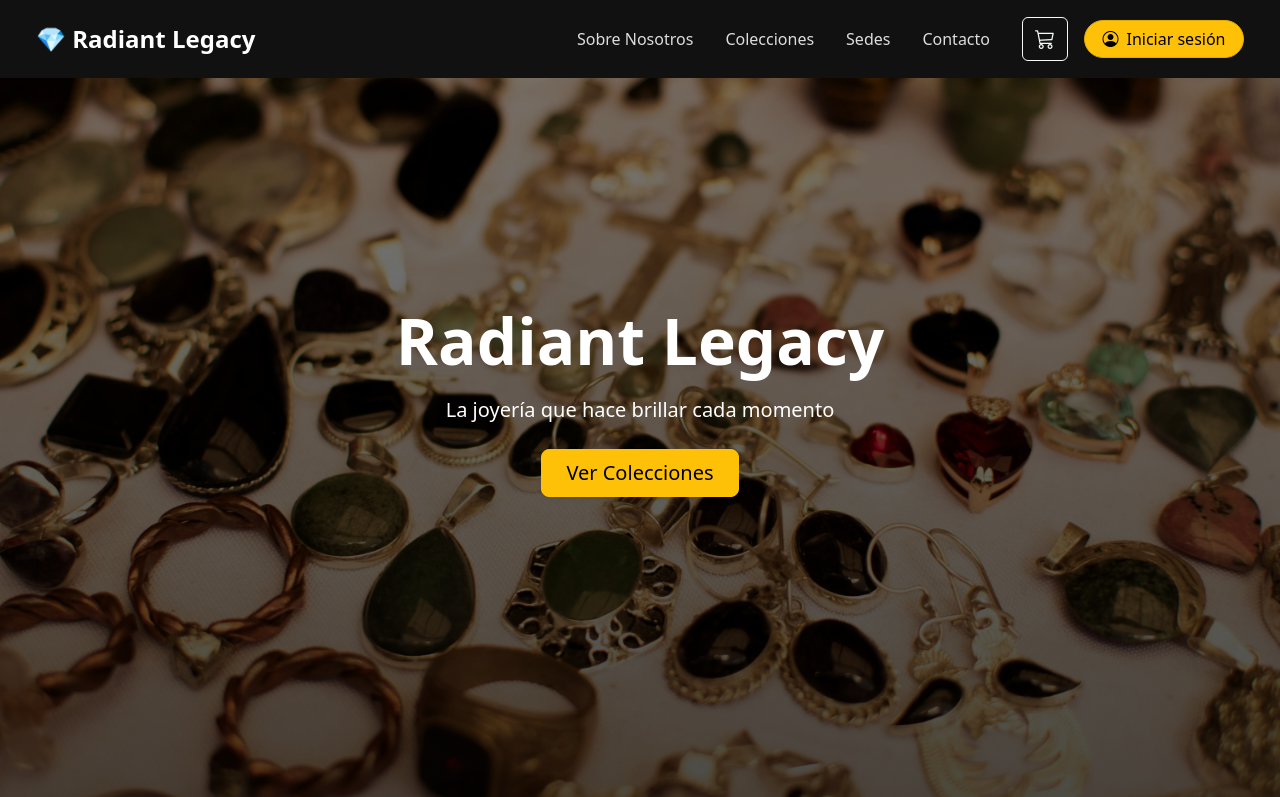
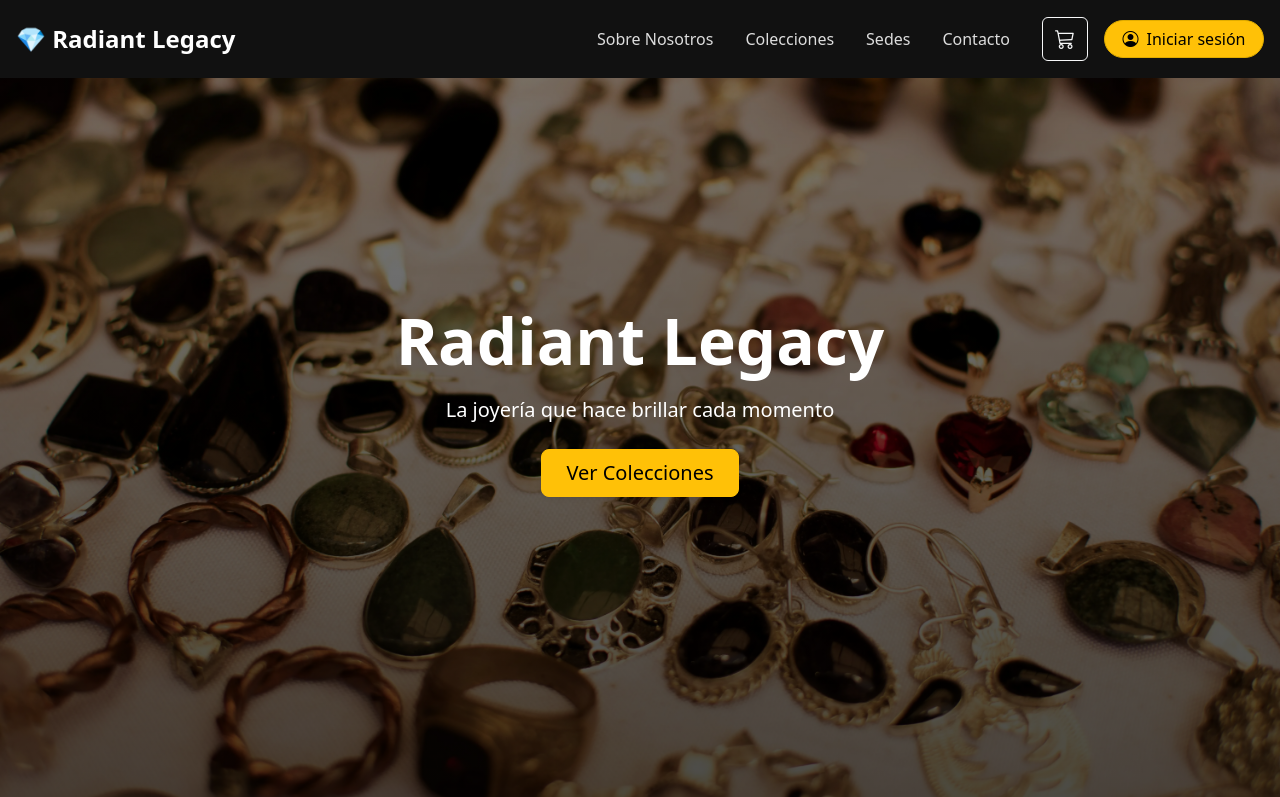
Before and after one commit to iJosueeh/radiant-legacy-web, a React (Vite) app in the folder radiant-legacy/: page / in a window 1280 px wide. Shown: the top 797 px of the page. Built offline with nearby package versions, Linux system fonts and the light colour scheme.

Commit message:
Fix: Scroll Horizon eliminado

```diff
--- a/radiant-legacy/src/App.css
+++ b/radiant-legacy/src/App.css
@@ -4,6 +4,12 @@
   padding: 0;
   margin: 0;
   text-align: center;
+}
+
+html,
+body {
+  overflow-x: hidden;
+  max-width: 100vw;
 }
 
 .logo {
--- a/radiant-legacy/src/components/Hero.jsx
+++ b/radiant-legacy/src/components/Hero.jsx
@@ -1,9 +1,7 @@
-import React from 'react'
-import Swal from 'sweetalert2'
-import heroImage from '../assets/images/hero-image.webp'
+import React from 'react';
+import heroImage from '../assets/images/hero-image.webp';
 
 const Hero = () => {
-
     return (
         <section
             className="hero d-flex align-items-center justify-content-center text-center text-white position-relative"
@@ -17,6 +15,7 @@ const Hero = () => {
                 minHeight: '100vh',
             }}
         >
+            {/* Overlay oscuro */}
             <div
                 className="position-absolute top-0 start-0 w-100 h-100"
                 style={{
@@ -25,10 +24,22 @@ const Hero = () => {
             />
 
             <div className="position-relative container px-3 px-md-5">
-                <h1 className="display-3 fw-bold mb-3 animate__animated animate__fadeInDown">
+                {/* Imagen oculta solo para mejorar LCP */}
+                <img
+                    src={heroImage}
+                    alt="Fondo joyería Radiant Legacy"
+                    width="1200"
+                    height="auto"
+                    loading="eager"
+                    className="position-absolute opacity-0"
+                    style={{ width: 1, height: 1, pointerEvents: 'none' }}
+                    aria-hidden="true"
+                />
+
+                <h1 className="display-3 fw-bold mb-3">
                     Radiant Legacy
                 </h1>
-                <p className="lead mb-4 fs-5 fs-md-4 opacity-90 animate__animated animate__fadeInUp">
+                <p className="lead mb-4 fs-5 opacity-90">
                     La joyería que hace brillar cada momento
                 </p>
                 <a href="#colecciones" className="btn btn-warning btn-lg px-4 py-2 shadow-sm">
@@ -36,7 +47,7 @@ const Hero = () => {
                 </a>
             </div>
         </section>
-    )
-}
+    );
+};
 
-export default Hero
+export default Hero;
--- a/radiant-legacy/src/components/Navbar.jsx
+++ b/radiant-legacy/src/components/Navbar.jsx
@@ -1,4 +1,5 @@
 import React, { useEffect, useRef, useState, useContext } from "react";
+import { HashLink } from 'react-router-hash-link';
 import { Link, useNavigate } from "react-router-dom";
 import Swal from "sweetalert2";
 import { AuthContext } from "../context/AuthContext";
@@ -93,9 +94,9 @@ const Navbar = ({ setIsLoadingOverlay }) => {
         <nav
             id="navbar"
             ref={navbarRef}
-            className="navbar navbar-expand-lg fixed-top navbar-dark px-4 py-3"
+            className="navbar navbar-expand-lg fixed-top navbar-dark px-3 py-3 w-100 overflow-hidden"
         >
-            <div className="container-fluid">
+            <div className="container-fluid px-0">
                 <Link className="navbar-brand fw-bold fs-4" to="/" onClick={closeNavbar}>
                     💎 Radiant Legacy
                 </Link>
@@ -117,36 +118,42 @@ const Navbar = ({ setIsLoadingOverlay }) => {
                 >
                     <ul className="navbar-nav mb-2 mb-lg-0 me-4 gap-3">
                         <li className="nav-item">
-                            <Link className="nav-link" to="/#about-us" onClick={closeNavbar}>
+                            <HashLink smooth className="nav-link" to="/#about-us" onClick={closeNavbar}>
                                 Sobre Nosotros
-                            </Link>
+                            </HashLink>
                         </li>
                         <li className="nav-item">
-                            <Link className="nav-link" to="/#catalogo" onClick={closeNavbar}>
+                            <HashLink smooth className="nav-link" to="/#catalogo" onClick={closeNavbar}>
                                 Colecciones
-                            </Link>
+                            </HashLink>
                         </li>
                         <li className="nav-item">
-                            <Link className="nav-link" to="/#sedes" onClick={closeNavbar}>
+                            <HashLink smooth className="nav-link" to="/#sedes" onClick={closeNavbar}>
                                 Sedes
-                            </Link>
+                            </HashLink>
                         </li>
                         <li className="nav-item">
-                            <Link className="nav-link" to="/#contacto" onClick={closeNavbar}>
+                            <HashLink smooth className="nav-link" to="/#contacto" onClick={closeNavbar}>
                                 Contacto
-                            </Link>
+                            </HashLink>
                         </li>
                     </ul>
-
-                    <Link to="/carrito" onClick={closeNavbar} className="btn btn-outline-light position-relative me-3">
+                    <Link
+                        to="/carrito"
+                        onClick={closeNavbar}
+                        className="btn btn-outline-light position-relative me-3"
+                        style={{ overflow: "visible", maxWidth: "100%" }}
+                    >
                         <i className="bi bi-cart3 fs-5"></i>
                         {count > 0 && (
-                            <span className="position-absolute top-0 start-100 translate-middle badge rounded-pill bg-danger">
+                            <span
+                                className="position-absolute top-0 start-100 translate-middle badge rounded-pill bg-danger"
+                                style={{ transform: "translate(-50%, -50%)", whiteSpace: "nowrap" }}
+                            >
                                 {count}
                             </span>
                         )}
                     </Link>
-
                     {!user ? (
                         <button
                             className={`btn btn-warning btn-login d-flex align-items-center px-3 ${isLoading ? "opacity-75 disabled" : ""}`}
--- a/radiant-legacy/src/index.css
+++ /dev/null
@@ -1,89 +0,0 @@
-:root {
-  font-family: system-ui, Avenir, Helvetica, Arial, sans-serif;
-  line-height: 1.5;
-  font-weight: 400;
-
-  color-scheme: light dark;
-  color: rgba(255, 255, 255, 0.87);
-  background-color: #242424;
-
-  font-synthesis: none;
-  text-rendering: optimizeLegibility;
-  -webkit-font-smoothing: antialiased;
-  -moz-osx-font-smoothing: grayscale;
-}
-
-* {
-  margin: 0;
-  padding: 0;
-  box-sizing: border-box;
-}
-
-html,
-body,
-#root {
-  width: 100%;
-  min-height: 100%;
-  overflow-x: hidden;
-  scroll-behavior: smooth;
-}
-
-a {
-  font-weight: 500;
-  color: #646cff;
-  text-decoration: inherit;
-}
-
-a:hover {
-  color: #535bf2;
-}
-
-body {
-  margin: 0;
-  display: flex;
-  place-items: center;
-  min-width: 320px;
-  min-height: 100vh;
-}
-
-h1 {
-  font-size: 3.2em;
-  line-height: 1.1;
-}
-
-button {
-  border-radius: 8px;
-  border: 1px solid transparent;
-  padding: 0.6em 1.2em;
-  font-size: 1em;
-  font-weight: 500;
-  font-family: inherit;
-  background-color: #1a1a1a;
-  cursor: pointer;
-  transition: border-color 0.25s;
-}
-
-button:hover {
-  border-color: #646cff;
-}
-
-button:focus,
-button:focus-visible {
-  outline: 4px auto -webkit-focus-ring-color;
-}
-
-
-@media (prefers-color-scheme: light) {
-  :root {
-    color: #213547;
-    background-color: #ffffff;
-  }
-
-  a:hover {
-    color: #747bff;
-  }
-
-  button {
-    background-color: #f9f9f9;
-  }
-}
--- a/radiant-legacy/src/main.jsx
+++ b/radiant-legacy/src/main.jsx
@@ -4,7 +4,6 @@ import { BrowserRouter } from 'react-router-dom'
 import 'bootstrap/dist/css/bootstrap.min.css'
 import 'bootstrap/dist/js/bootstrap.bundle.min.js'
 import 'bootstrap-icons/font/bootstrap-icons.css'
-import './index.css'
 import App from './App.jsx'
 import { AuthProvider } from './context/AuthProvider'
 import { LoadingProvider } from './context/LoadingProvider.jsx';
```
